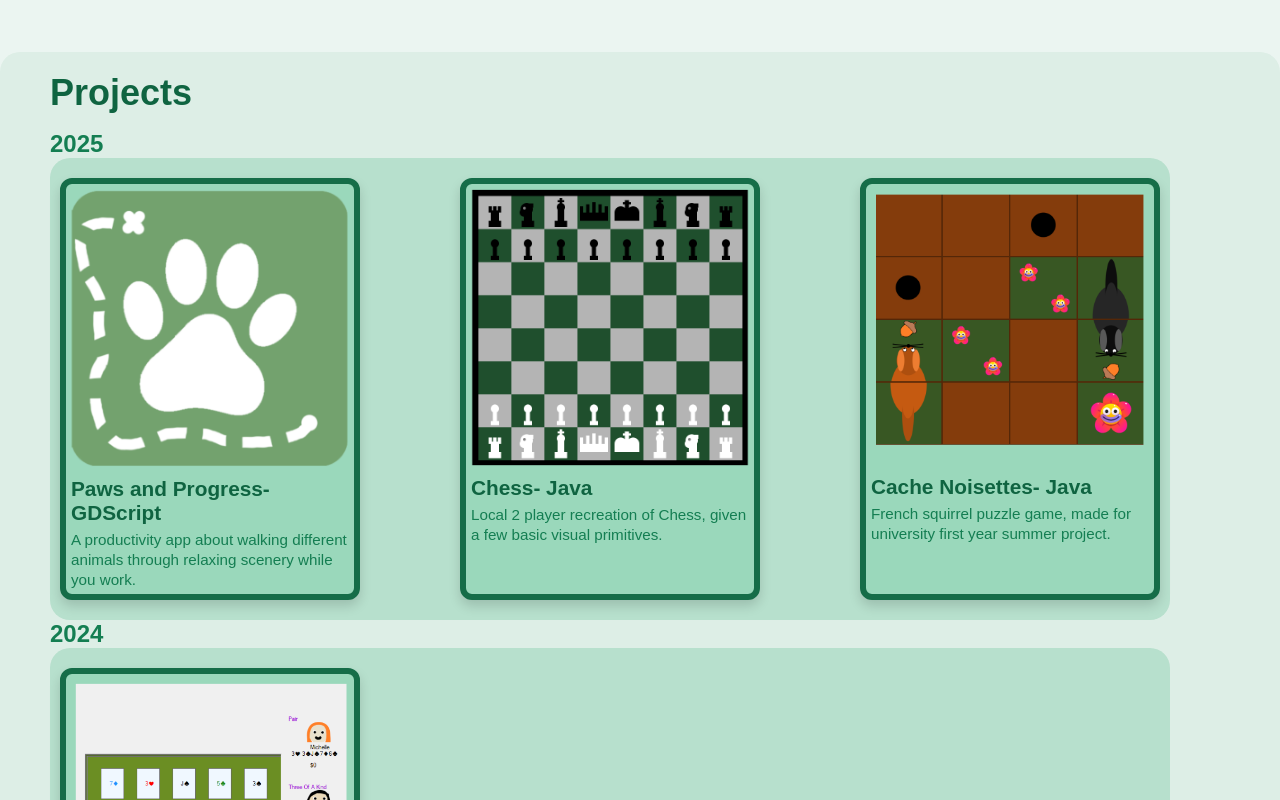
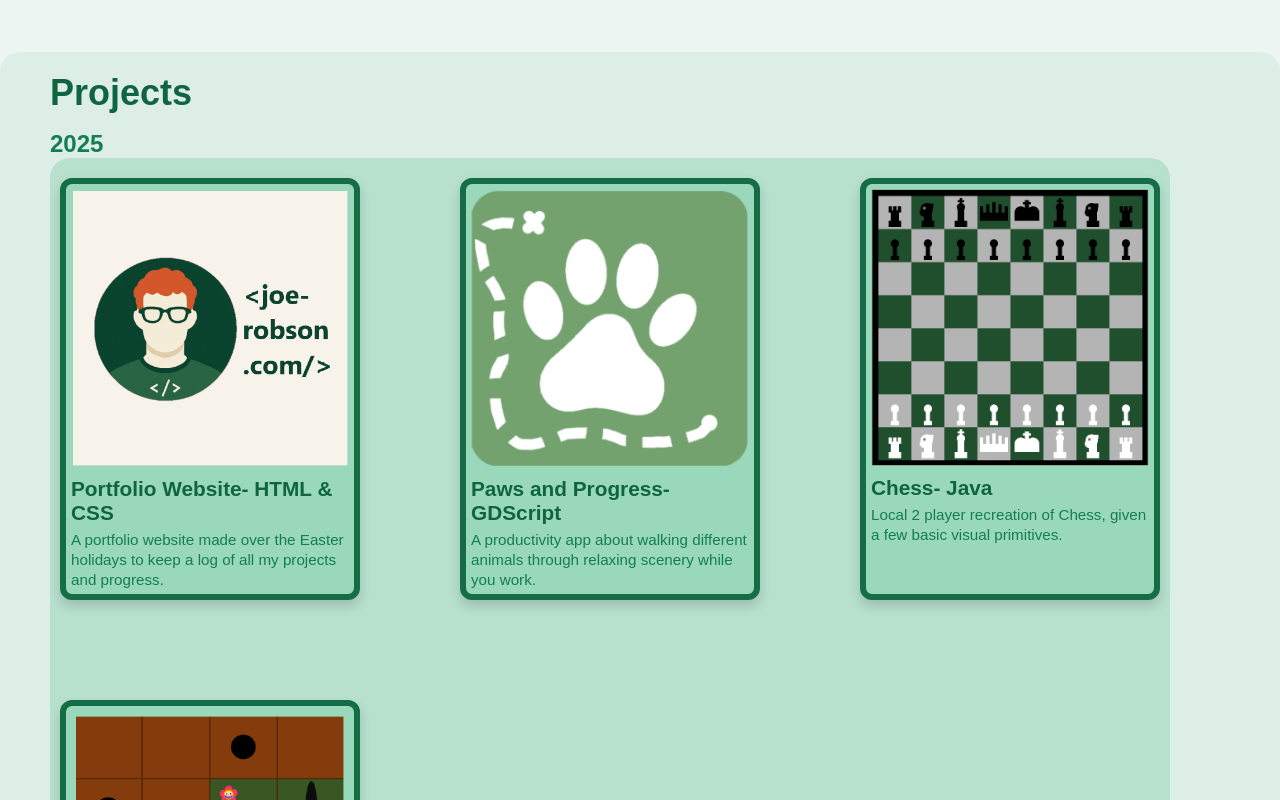
Before and after one commit to joerobson22/Portfolio-Website, a plain HTML site: page index.html in a window 1280 px wide. Shown: the part 753-1553 px from the top of the page. Drawn offline with Linux system fonts and the light colour scheme.

Commit message:
Added website to project list, created favicon.png

```diff
--- a/index.html
+++ b/index.html
@@ -4,6 +4,7 @@
     <meta charset="UTF-8">
     <meta name="viewport" content="width=device-width, initial-scale=1.0">
     <meta name="description" content="Personal website of Joe Robson: Computer Science student at Lancaster University with a passion for creative projects in Java, C#, GDScript and more.">
+    <link rel="icon" type="image/png" href="favicon.png">
     <title>Joe Robson</title>
     <link rel="stylesheet" href="styles.css" />
 </head>
@@ -69,7 +70,7 @@
             </div>
             <div class="about_img_container">
                 <img src="images/me/waterfall.jpg" alt="Me in front of a waterfall" id="about_img">
-                <img src="images/me/nature.jpg" alt="Me on a hill" id="about_img">
+                <img src="images/me/coding.png" alt="Me on a hill" id="about_img">
             </div>
         </div>
     </div>
@@ -86,7 +87,17 @@
                 <div class="project_group">
                     <h3 class="project_date">2025</h3>
                     <div class="all_projects">
-                        <!-- Project 1: Paws and Progress -->
+                        <!-- Project 1: Portfolio Website -->
+                        <a href="https://github.com/joerobson22/Portfolio-Website" class="project_item" target="_blank" rel="noopener noreferrer">
+                            <div class="project_image">
+                                <img src="images/thumbnails/website.png" alt="Portfolio-Website-Logo">
+                                <div class="project_text">
+                                    <h3>Portfolio Website- HTML & CSS</h3>
+                                    <p>A portfolio website made over the Easter holidays to keep a log of all my projects and progress.</p>
+                                </div>
+                            </div>
+                        </a>
+                        <!-- Project 2: Paws and Progress -->
                         <a href="https://loominggoblin.itch.io/paws-and-progress" class="project_item" target="_blank" rel="noopener noreferrer">
                             <div class="project_image">
                                 <img src="images/thumbnails/pawsandprogress.png" alt="Paws and Progress">
@@ -97,7 +108,7 @@
                             </div>
                         </a>
 
-                        <!-- Project 2: Chess -->
+                        <!-- Project 3: Chess -->
                         <a href="https://github.com/joerobson22/Chess" class="project_item" target="_blank" rel="noopener noreferrer">
                             <div class="project_image">
                                 <img src="images/thumbnails/chess.png" alt="Chess">
@@ -108,7 +119,7 @@
                             </div>
                         </a>
 
-                        <!-- Project 3: Cache Noisettes -->
+                        <!-- Project 4: Cache Noisettes -->
                         <a href="https://github.com/joerobson22/Cache-Noisettes" class="project_item" target="_blank" rel="noopener noreferrer">
                             <div class="project_image">
                                 <img src="images/thumbnails/cachenoisettes.png" alt="Cache Noisettes">
@@ -226,8 +237,6 @@
                 </div>
             </div>
         </div>
-
     </div>
-
 </body>
 </html>
```
Also changed, not shown: favicon.png (added), images/thumbnails/website.png (added), 2 other files.
